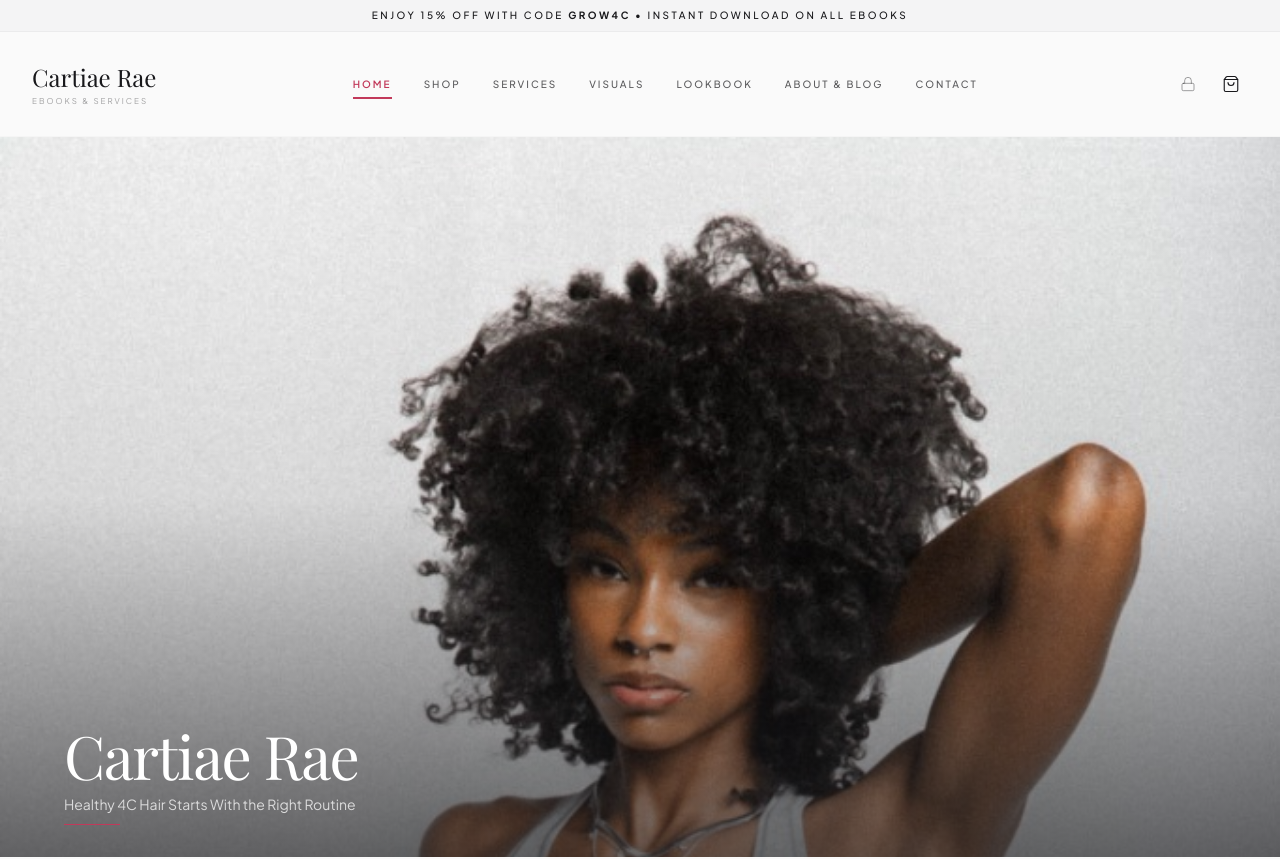
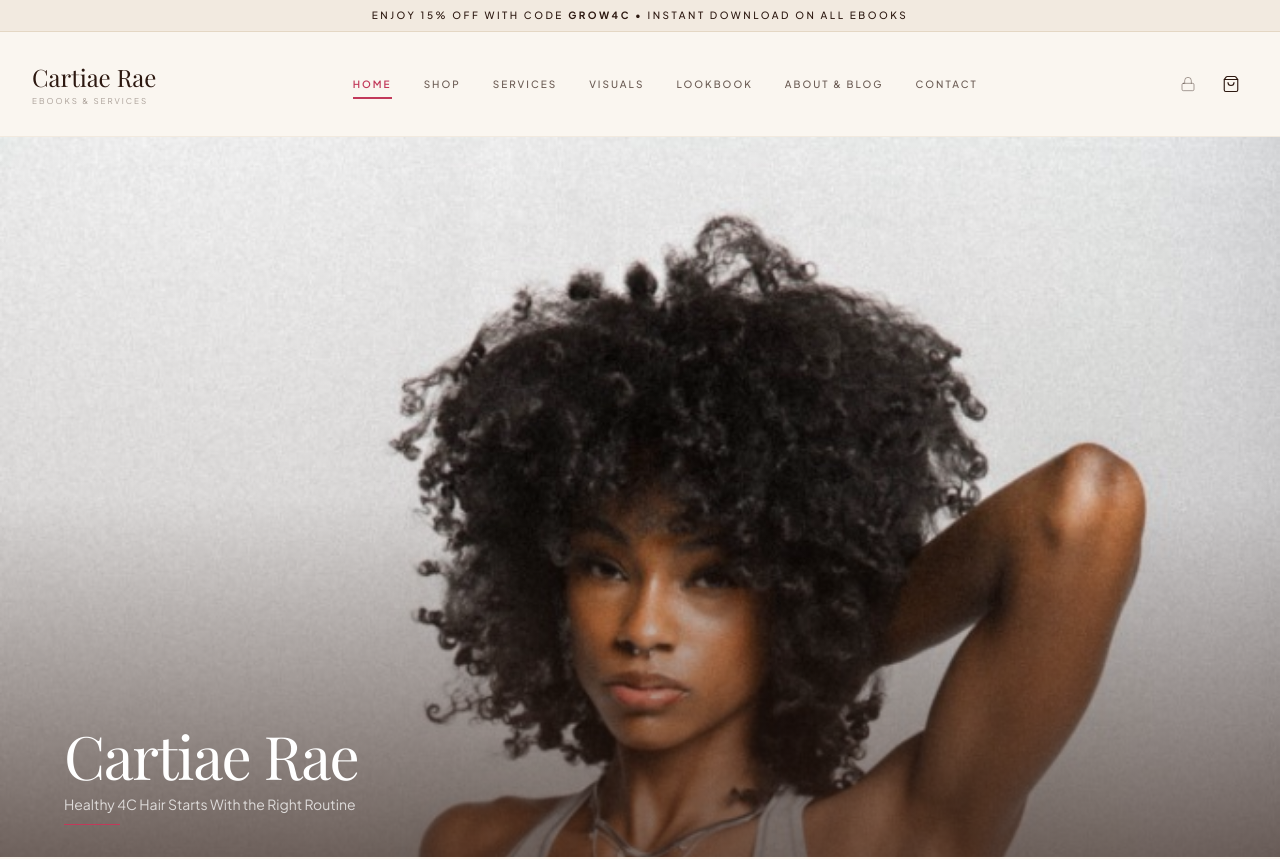
Before and after one commit to themainkeys/Cartie-Rae, a React (Vite) app: page / in a window 1280 px wide. Shown: the top 859 px of the page. Built offline with nearby package versions, Linux system fonts and the light colour scheme; a web font is replaced by a local one.

Commit message:
style: shift global brand palette from zinc/grey to warm cream (#FAF6F0) across entire site

```diff
--- a/src/index.css
+++ b/src/index.css
@@ -5,12 +5,12 @@
   --font-sans: "Plus Jakarta Sans", "Inter", system-ui, sans-serif;
   --font-mono: "JetBrains Mono", monospace;
 
-  /* ─── Neutral / Base Palette (replaces all brown tones) ─── */
-  --color-brand-cream:     #FAFAFA;   /* zinc-50  — near white */
-  --color-brand-beige:     #F4F4F5;   /* zinc-100 — soft light gray */
-  --color-brand-warm-tan:  #D4D4D8;   /* zinc-300 — subtle border gray */
-  --color-brand-chocolate: #52525B;   /* zinc-600 — mid charcoal */
-  --color-brand-dark:      #18181B;   /* zinc-950 — true charcoal/near-black */
+  /* ─── Neutral / Base Palette (warm cream tones) ─── */
+  --color-brand-cream:     #FAF6F0;   /* warm ivory — main page background */
+  --color-brand-beige:     #F2EAE0;   /* warm sand — card/hover background */
+  --color-brand-warm-tan:  #C4A882;   /* warm tan — borders and dividers */
+  --color-brand-chocolate: #52382B;   /* deep warm brown — headings/labels */
+  --color-brand-dark:      #2C1810;   /* richest brown — body text/icons */
 
   /* ─── Pink Accent Palette (unchanged) ─── */
   --color-brand-pink-light: #FFF0F3;  /* soft blush */
```
